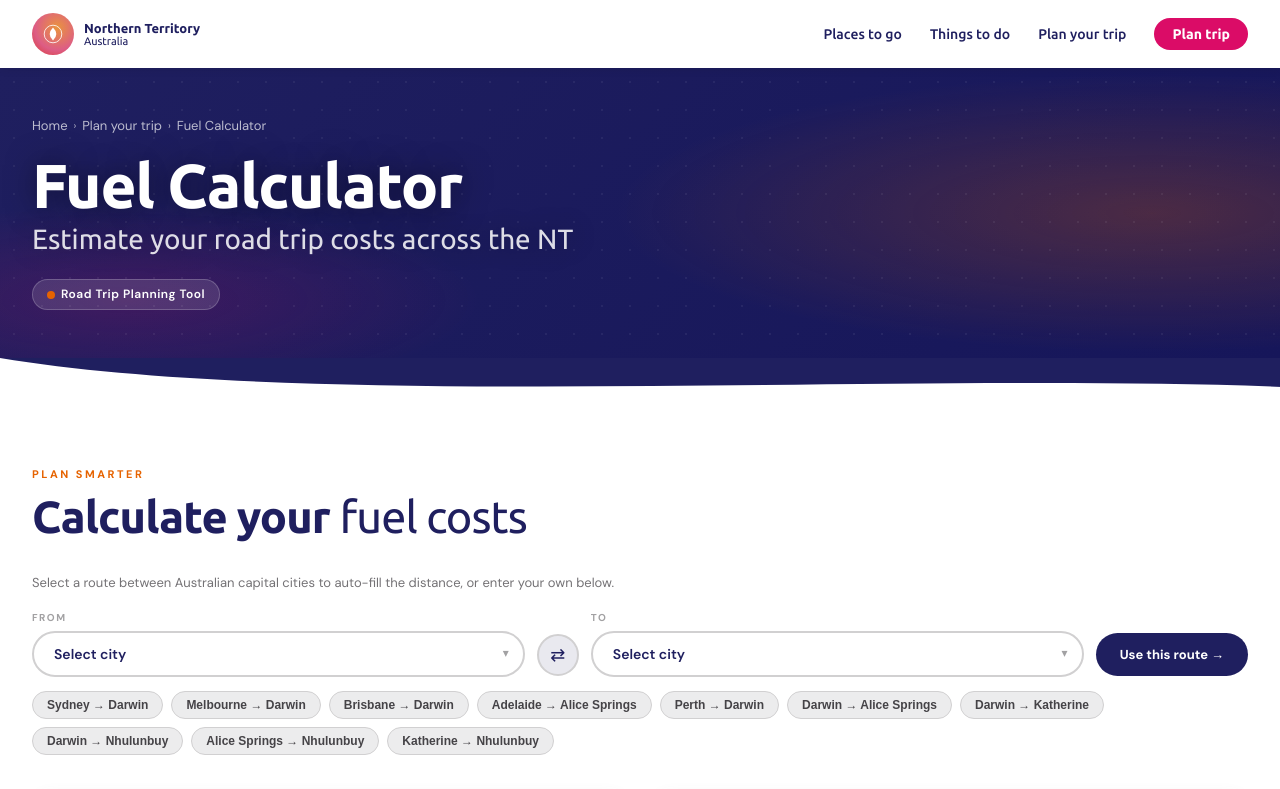
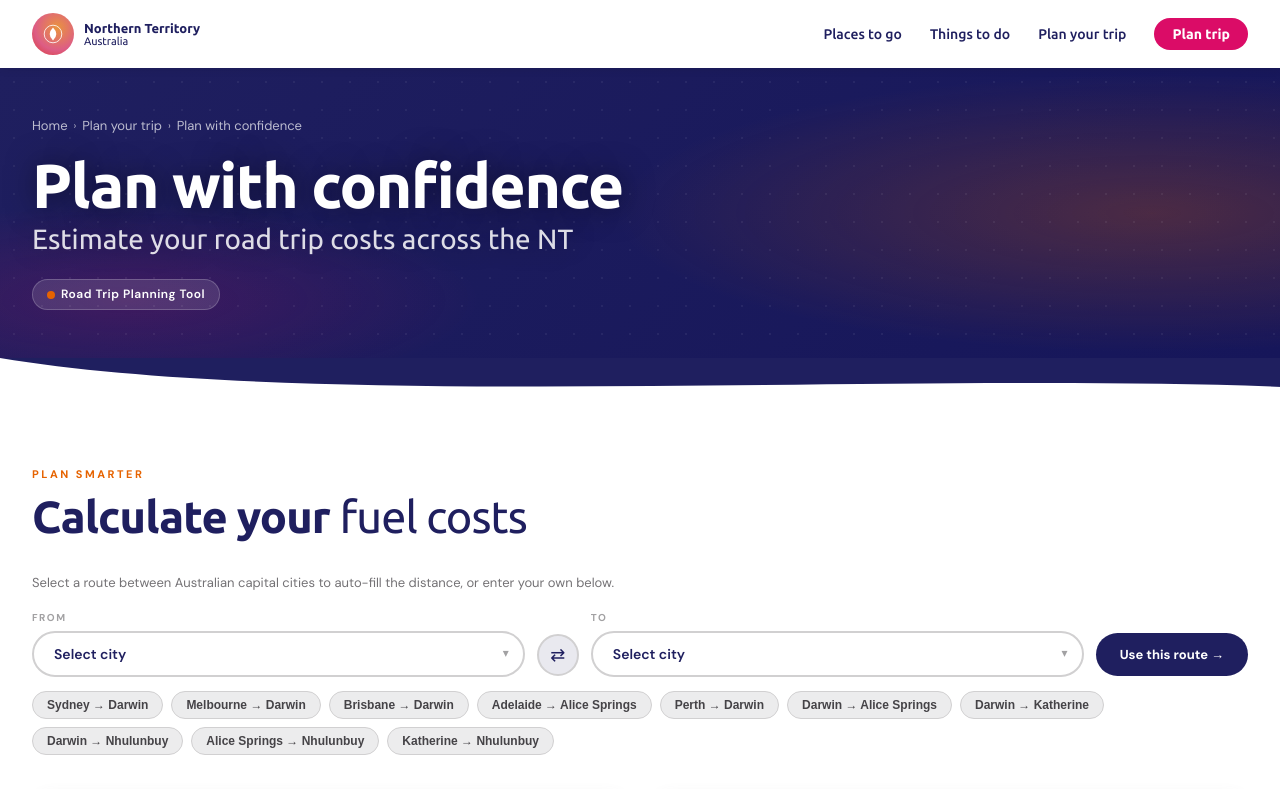
Before and after one commit to jamirawan/tent-pg, an Astro site in the folder projects/fuel-calculator/: page / in a window 1280 px wide. Shown: the top 789 px of the page. Built offline with nearby package versions, Linux system fonts and the light colour scheme; Astro itself is replaced by a stand-in of ours.

Commit message:
updated title

```diff
--- a/projects/fuel-calculator/src/pages/index.astro
+++ b/projects/fuel-calculator/src/pages/index.astro
@@ -7,9 +7,9 @@ import InfoCards from '../components/InfoCards.astro';
 import CalculatorSection from '../components/CalculatorSection.astro';
 ---
 
-<Layout title="Fuel Calculator | Northern Territory, Australia" description="Estimate your road trip costs across the NT">
+<Layout title="Plan your trip with confidence | Northern Territory, Australia" description="Estimate your road trip costs across the NT">
   <Header />
-  <Hero title="Fuel Calculator" subtitle="Estimate your road trip costs across the NT" badge="Road Trip Planning Tool" />
+  <Hero title="Plan with confidence" subtitle="Estimate your road trip costs across the NT" badge="Road Trip Planning Tool" />
   <main>
     <div class="section-label">Plan smarter</div>
     <h2 class="section-title">Calculate your <span>fuel costs</span></h2>
```
Also changed, not shown: projects/fuel-calculator/index-plain.html (renamed from projects/fuel-calculator/index.html).
